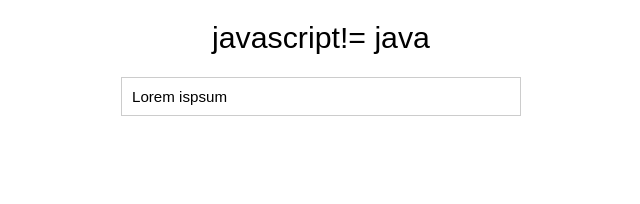
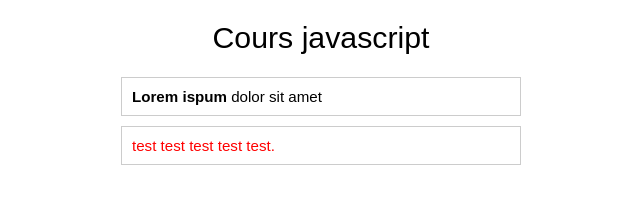
Before and after one commit to Mangubu/introJavascript, a plain HTML site: page index.html in a window 1280 px wide. Shown: the whole page, without its empty margins (319-959 px from the left). Drawn offline with Linux system fonts and the light colour scheme.

Commit message:
first level done

```diff
--- a/index.html
+++ b/index.html
@@ -10,5 +10,9 @@
         <p>
             Lorem ispsum
         </p>
+         <p>
+            Lorem ispsum
+        </p>
+        <script type="text/javascript" src="js/app.js"></script>
     </body>
 </html>
--- a/js/app.js
+++ b/js/app.js
@@ -0,0 +1,33 @@
+//javascript
+//variable de type String
+var title = String("Cours javascript");
+
+//création de variable en fonction des balises du fichier HTML
+var myTitle=document.getElementsByTagName("title")[0];
+var header_title=document.getElementsByTagName("h1")[0];
+var p_first=document.getElementsByTagName("p")[0];
+var p_second=document.getElementsByTagName("p")[1];
+
+//ajoute le texte de la variable title dans le title de la page HTML
+myTitle.textContent=title;
+
+//ajoute le texte de la variable title dans le premier h1 de la page HTML
+header_title.textContent=title;
+
+//Ajout du texte sur le premier paragraphe de la page HTML
+p_first.textContent="Lorem ispum dolor sit amet.";
+//Ajout d'un texte gras sur le premier paragraphe (annule l'effet de la ligne ci dessus)
+p_first.innerHTML="<strong>Lorem ispum</strong> dolor sit amet";
+//Ajout du texte sur le premier paragraphe
+p_second.textContent="test test test test test.";
+//Modification de la couleur du texte du 2e paragraphe
+p_second.style.color = "red";
+
+
+//création de variable en fonction du strong ajouter dans l'innerHTML
+var p_strong=document.querySelector("strong");
+
+//selectionner un noeud enfant d'un élément body p{texte} et l'affiche en console log
+console.log(p_first.childNodes[1].nodeValue);
+console.log("Strong"+p_strong);
+console.log(p_strong.childNodes[0].nodeValue);
```
